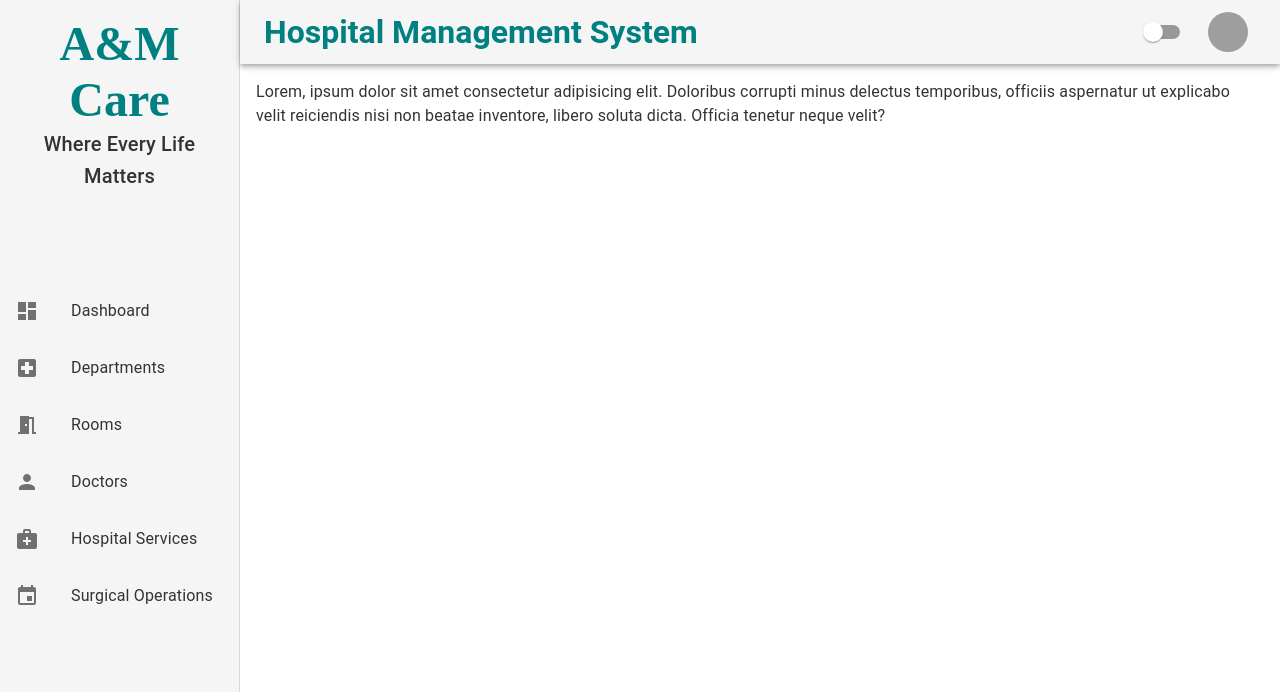
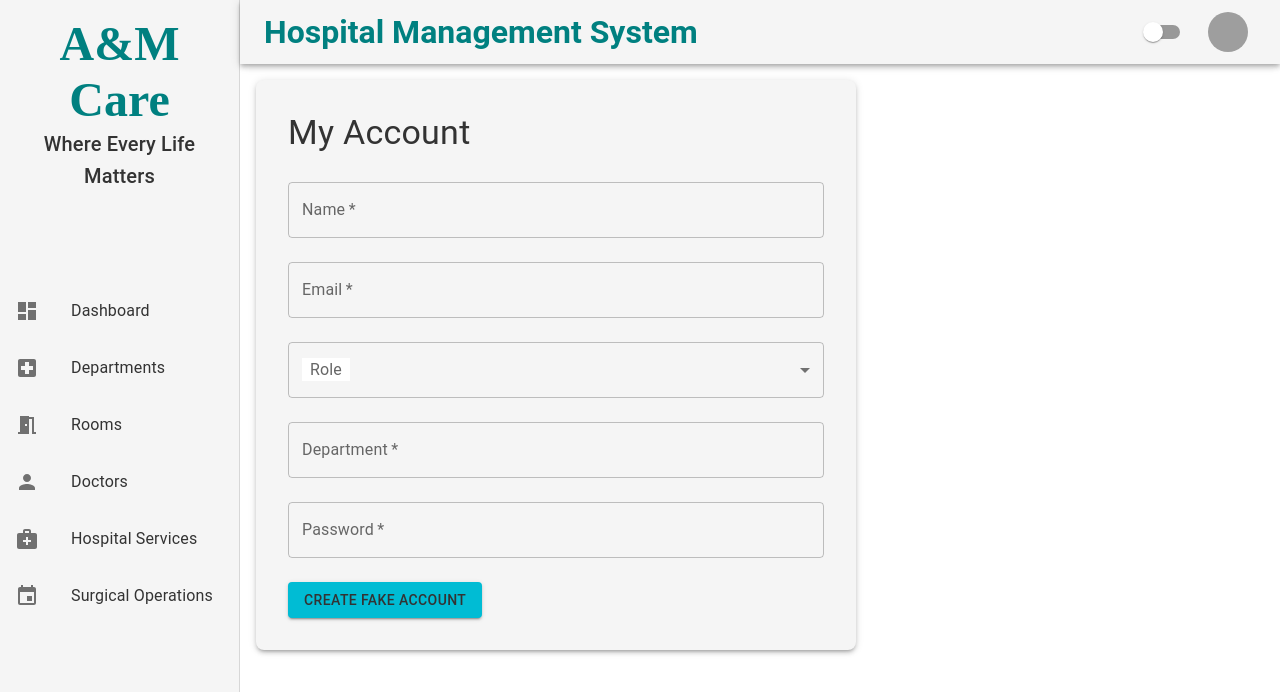
Before and after one commit to aliModdd98/Hospital-Management-System, a React (Vite) app: page /dashBoard/account in a window 1280 px wide. Shown: the top 692 px of the page. Built offline with nearby package versions, Linux system fonts and the light colour scheme; grey boxes are pictures that could not be loaded; a web font is replaced by a local one.

Commit message:
add setting and account pages

```diff
--- a/src/pages/Account.jsx
+++ b/src/pages/Account.jsx
@@ -1,11 +1,128 @@
+import { useState } from "react";
+import {
+  Box,
+  Typography,
+  TextField,
+  MenuItem,
+  Button,
+  FormControl,
+  InputLabel,
+  Select,
+} from "@mui/material";
+
 const Account = () => {
+  const [formValues, setFormValues] = useState({
+    name: "",
+    email: "",
+    role: "",
+    department: "",
+    password: "",
+  });
+
+  const handleChange = (event) => {
+    const { name, value } = event.target;
+    setFormValues({
+      ...formValues,
+      [name]: value,
+    });
+  };
+
+  const handleSubmit = (event) => {
+    event.preventDefault();
+    // Simulate account creation
+    console.log("Fake account created with details:", formValues);
+    alert("Fake account created successfully!");
+  };
+
   return (
-    <div>
-      Lorem, ipsum dolor sit amet consectetur adipisicing elit. Doloribus
-      corrupti minus delectus temporibus, officiis aspernatur ut explicabo velit
-      reiciendis nisi non beatae inventore, libero soluta dicta. Officia tenetur
-      neque velit?
-    </div>
+    <Box
+      sx={{
+        padding: 4,
+        maxWidth: 600,
+        // margin: "auto",
+        bgcolor: "background.paper",
+        borderRadius: 2,
+        boxShadow: 3,
+        display: "flex",
+        flexDirection: "column",
+        justifyContent: "flex-start",
+        alignItems: "flex-start",
+      }}
+    >
+      <Typography variant="h4" gutterBottom>
+        My Account
+      </Typography>
+      <form onSubmit={handleSubmit}>
+        {/* Name */}
+        <TextField
+          fullWidth
+          label="Name"
+          name="name"
+          value={formValues.name}
+          onChange={handleChange}
+          margin="normal"
+          required
+        />
+        {/* Email */}
+        <TextField
+          fullWidth
+          label="Email"
+          name="email"
+          type="email"
+          value={formValues.email}
+          onChange={handleChange}
+          margin="normal"
+          required
+        />
+        {/* Role */}
+        <FormControl fullWidth margin="normal">
+          <InputLabel sx={{ backgroundColor: "white", padding: "0 0.5rem" }}>
+            Role
+          </InputLabel>
+          <Select
+            name="role"
+            value={formValues.role}
+            onChange={handleChange}
+            required
+          >
+            <MenuItem value="Doctor">Doctor</MenuItem>
+            <MenuItem value="Nurse">Nurse</MenuItem>
+            <MenuItem value="Administrator">Administrator</MenuItem>
+            <MenuItem value="Receptionist">Receptionist</MenuItem>
+          </Select>
+        </FormControl>
+        {/* Department */}
+        <TextField
+          fullWidth
+          label="Department"
+          name="department"
+          value={formValues.department}
+          onChange={handleChange}
+          margin="normal"
+          required
+        />
+        {/* Password */}
+        <TextField
+          fullWidth
+          label="Password"
+          name="password"
+          type="password"
+          value={formValues.password}
+          onChange={handleChange}
+          margin="normal"
+          required
+        />
+        {/* Submit Button */}
+        <Button
+          variant="contained"
+          color="primary.main"
+          type="submit"
+          sx={{ mt: 2 }}
+        >
+          Create Fake Account
+        </Button>
+      </form>
+    </Box>
   );
 };
 
```
